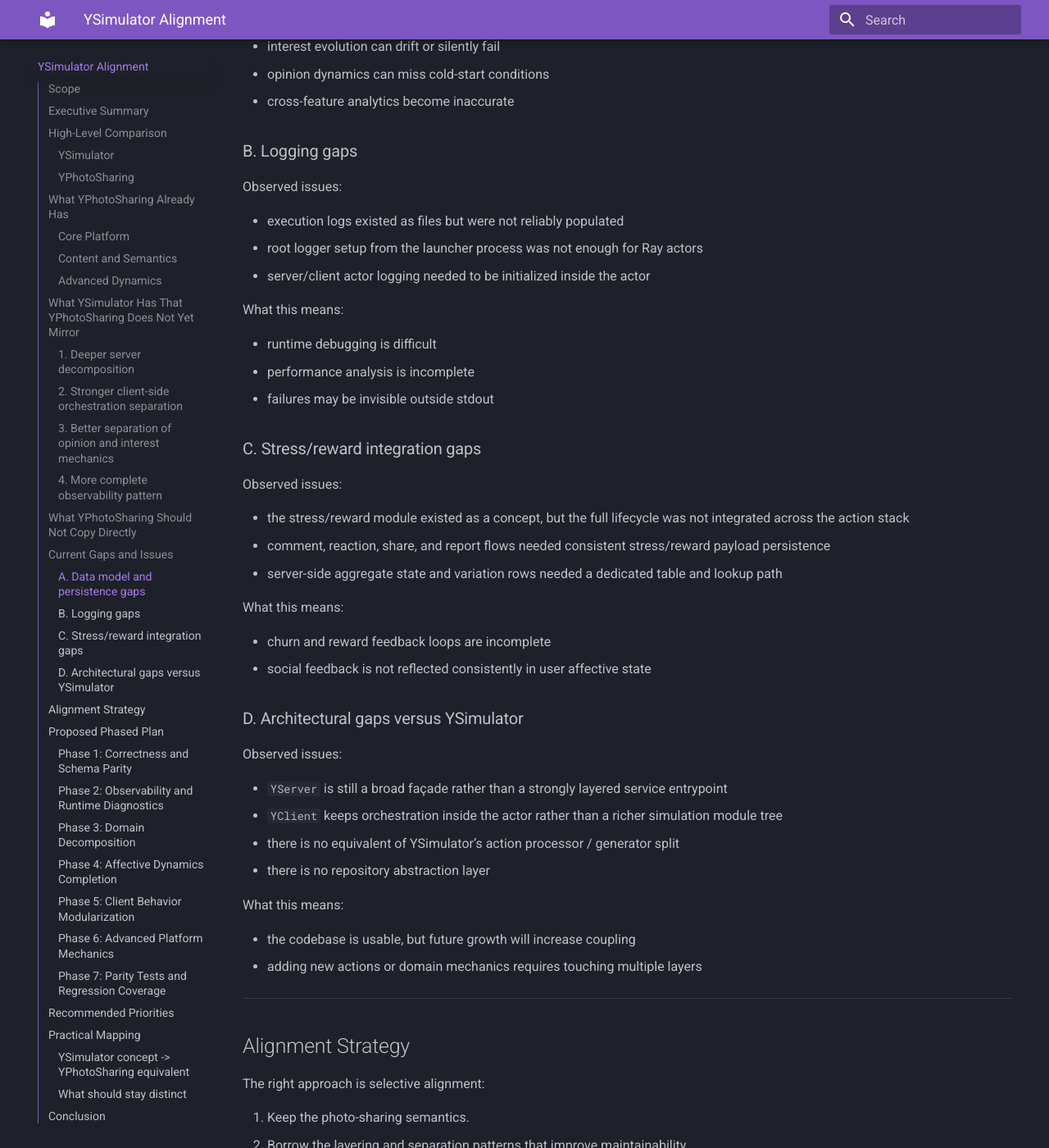
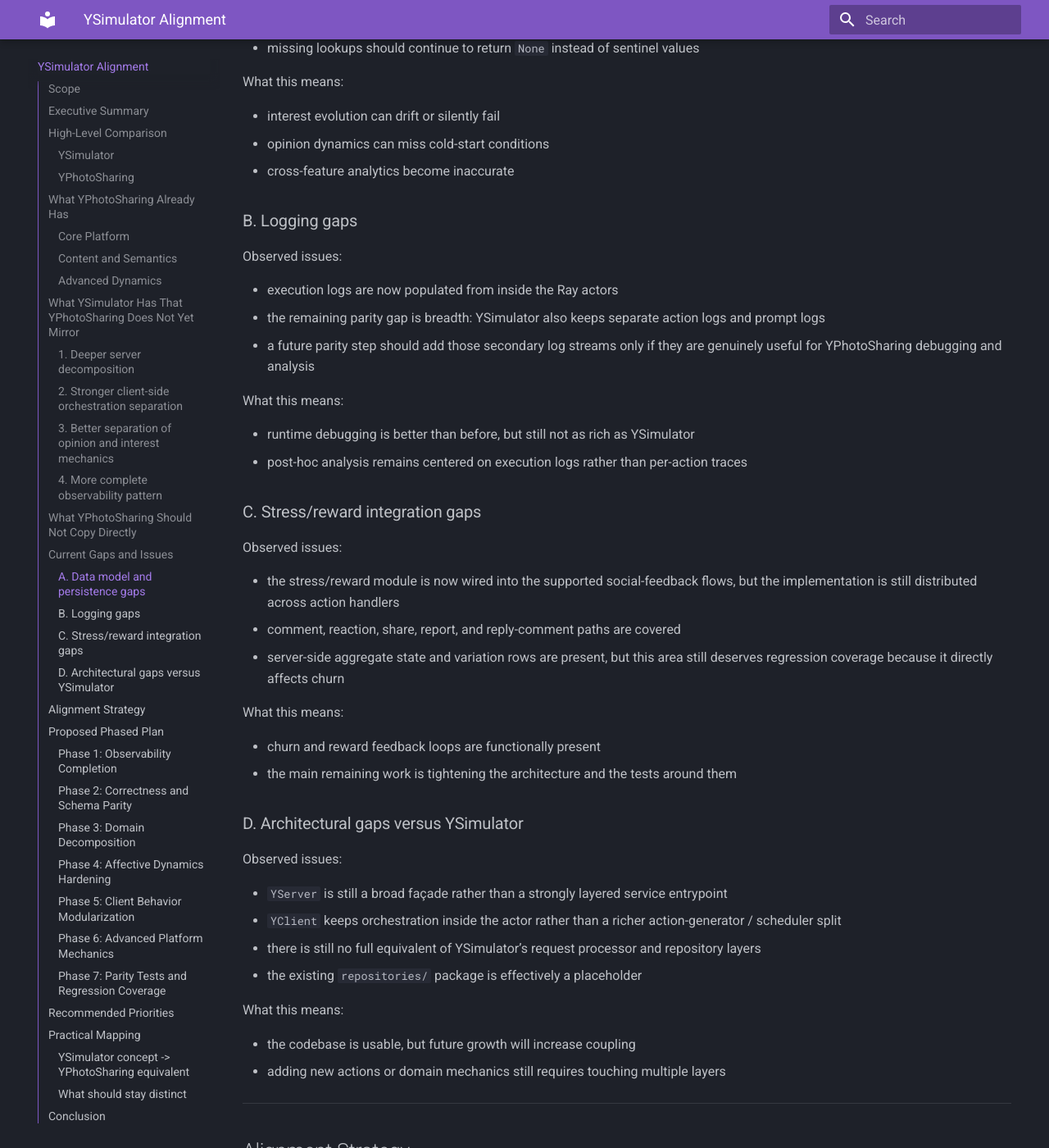
Before and after one commit to YSocialTwin/YPhotoSharing, an MkDocs documentation site: the page built from docs/ysimulator_alignment.md, in a window 1280 px wide and 1400 px high, scrolled down 6581 px. Shown: the whole window at 82% size. Built offline with MkDocs 1.6.1 and Material for MkDocs 9.7.7, drawn with Linux system fonts in a browser that asks for light colours; some of the changed text lies outside the part shown.

Commit message:
phase 5 modularization and alignment docs

```diff
--- a/docs/ysimulator_alignment.md
+++ b/docs/ysimulator_alignment.md
@@ -32,17 +32,18 @@
 - feed/recommendation services
 - interests, opinions, moderation, virality, analytics, and media generation
 
-However, compared with `YSimulator`, the current project is still much less
-modular and has a number of incomplete or inconsistent facilities:
+However, compared with `YSimulator`, the current project is still less
+modular and has a few intentionally open refactoring seams:
 
 - the server layer still acts as a large façade over the DB middleware
-- several DB helpers are inconsistent with the ORM schema or are partially
-  stubbed
-- logging exists but needed actor-side wiring to actually emit records
-- the advanced stress/reward mechanic was not yet integrated across the
-  relevant action paths
-- topic propagation exists conceptually, but photo-topic persistence and topic
-  lookup needed cleanup
+- several DB helpers are still concentrated in `db_middleware.py` instead of
+  being split into repository-style components
+- logging now emits structured execution, action, and prompt records from the
+  Ray actors
+- the advanced stress/reward mechanic is integrated across the supported
+  social-feedback paths, but it remains more distributed than in YSimulator
+- topic propagation is now persisted, but the surrounding service structure is
+  still less layered than YSimulator's
 - some YSimulator facilities were translated conceptually, while others were
   intentionally not ported because they are microblogging-specific
 
@@ -191,12 +192,16 @@
 - server persists aggregate and variation rows
 - client and server both agree on the temporal model
 
-`YPhotoSharing` had the concepts, but the glue code was incomplete and needed
-alignment:
+`YPhotoSharing` now mirrors the core of that behavior for photo-centric
+interactions, but some differences remain:
 
-- photo topics were not always persisted
-- topic identifiers and topic names were mixed
-- stress/reward existed conceptually but not uniformly across actions
+- photo topics must stay a first-class link at creation time and when photos
+  are used in comments, reactions, replies, and shares
+- topic identifiers and topic names must not drift apart in future code paths
+- stress/reward is present, but it is still implemented as a set of action
+  hooks rather than a dedicated policy layer
+- some YSimulator action families do not have an Instagram-like equivalent, so
+  parity should be judged only on the supported photo-sharing paths
 
 ### 4. More complete observability pattern
 
@@ -204,12 +209,12 @@
 
 - actor logs
 - action logs
+- prompt logs
 - request logs
-- LLM usage logs
 - structured records
 
-`YPhotoSharing` had the logging helpers, but the logs were not reliably written
-from the actor processes until the actor-side setup was corrected.
+`YPhotoSharing` now emits structured execution logs from the actors and can
+also emit optional action and prompt logs when enabled.
 
 ---
 
@@ -243,10 +248,13 @@
 
 Observed issues:
 
-- `photo_topics` needed reliable population at photo creation time
-- topic IDs and topic names were mixed in some code paths
-- some database helper methods were still inconsistent with the ORM schema
-- some helpers returned placeholder values instead of `None` for missing data
+- `photo_topics` must stay populated at photo creation time and remain available
+  when the photo is later commented on, reacted to, shared, or replied to
+- topic IDs and topic names should remain stable and not drift apart in future
+  call paths
+- a few helpers still live inside `db_middleware.py` where YSimulator would use
+  a repository-style split
+- missing lookups should continue to return `None` instead of sentinel values
 
 What this means:
 
@@ -258,31 +266,33 @@
 
 Observed issues:
 
-- execution logs existed as files but were not reliably populated
-- root logger setup from the launcher process was not enough for Ray actors
-- server/client actor logging needed to be initialized inside the actor
+- execution logs are now populated from inside the Ray actors
+- the remaining parity gap is breadth: YSimulator also keeps separate action
+  logs and prompt logs
+- a future parity step should add those secondary log streams only if they are
+  genuinely useful for YPhotoSharing debugging and analysis
 
 What this means:
 
-- runtime debugging is difficult
-- performance analysis is incomplete
-- failures may be invisible outside stdout
+- runtime debugging is better than before, but still not as rich as YSimulator
+- post-hoc analysis remains centered on execution logs rather than per-action
+  traces
 
 ### C. Stress/reward integration gaps
 
 Observed issues:
 
-- the stress/reward module existed as a concept, but the full lifecycle was not
-  integrated across the action stack
-- comment, reaction, share, and report flows needed consistent stress/reward
-  payload persistence
-- server-side aggregate state and variation rows needed a dedicated table and
-  lookup path
+- the stress/reward module is now wired into the supported social-feedback
+  flows, but the implementation is still distributed across action handlers
+- comment, reaction, share, report, and reply-comment paths are covered
+- server-side aggregate state and variation rows are present, but this area
+  still deserves regression coverage because it directly affects churn
 
 What this means:
 
-- churn and reward feedback loops are incomplete
-- social feedback is not reflected consistently in user affective state
+- churn and reward feedback loops are functionally present
+- the main remaining work is tightening the architecture and the tests around
+  them
 
 ### D. Architectural gaps versus YSimulator
 
@@ -290,15 +300,17 @@
 
 - `YServer` is still a broad façade rather than a strongly layered service
   entrypoint
-- `YClient` keeps orchestration inside the actor rather than a richer simulation
-  module tree
-- there is no equivalent of YSimulator’s action processor / generator split
-- there is no repository abstraction layer
+- `YClient` keeps orchestration inside the actor rather than a richer
+  action-generator / scheduler split
+- there is still no full equivalent of YSimulator’s request processor and
+  repository layers
+- the existing `repositories/` package is effectively a placeholder
 
 What this means:
 
 - the codebase is usable, but future growth will increase coupling
-- adding new actions or domain mechanics requires touching multiple layers
+- adding new actions or domain mechanics still requires touching multiple
+  layers
 
 ---
 
@@ -322,9 +334,29 @@
 
 ## Proposed Phased Plan
 
-### Phase 1: Correctness and Schema Parity
+### Phase 1: Observability Completion
 
-Goal: make the current implementation internally consistent.
+Goal: decide whether YPhotoSharing should add YSimulator-like secondary logs.
+
+Status: implemented.
+
+Tasks:
+
+- keep the current structured execution logs and gzip rotation
+- add a dedicated action log stream only if per-round action tracing is useful
+- add a dedicated prompt log stream only if prompt auditing materially helps
+- document the exact filename and record structure for the logs that remain
+
+Success criteria:
+
+- execution logs remain populated from inside the Ray actors
+- any added secondary log streams serve a concrete photo-sharing need
+
+### Phase 2: Correctness and Schema Parity
+
+Goal: keep the data model internally consistent.
+
+Status: implemented.
 
 Tasks:
 
@@ -341,26 +373,13 @@
 - comments, reactions, and shares can recover topics from the photo
 - opinion dynamics do not confuse missing data with neutral state
 
-### Phase 2: Observability and Runtime Diagnostics
-
-Goal: make the simulation traceable.
-
-Tasks:
-
-- keep actor-side logging initialization in the Ray actors
-- ensure client and server logs emit structured records
-- preserve log rotation and file naming conventions
-- add explicit logs around topic extraction, stress/reward persistence, and
-  opinion updates
-
-Success criteria:
-
-- `execution_client.log` and `execution_server.log` contain real runtime events
-- important interactions can be reconstructed from logs
-
 ### Phase 3: Domain Decomposition
 
 Goal: introduce YSimulator-style internal structure without changing semantics.
+
+Status: partially implemented. The current codebase already has a service
+layer and client-side orchestration split, but the repository split remains a
+future refactor rather than a hard requirement.
 
 Tasks:
 
@@ -369,6 +388,7 @@
 - extract action processing for photo, comment, reaction, share, report, and DM
 - isolate feed/recommendation policy concerns from DB writes
 - move reusable cross-cutting logic out of action helpers
+- consider a real repository layer if `db_middleware.py` keeps growing
 
 Possible target structure:
 
@@ -383,17 +403,20 @@
 - new actions can be added with less code duplication
 - server logic becomes easier to test in isolation
 
-### Phase 4: Affective Dynamics Completion
+### Phase 4: Affective Dynamics Hardening
 
-Goal: finish stress/reward behavior and make it consistent.
+Goal: keep stress/reward and opinion behavior correct under refactor.
+
+Status: implemented.
 
 Tasks:
 
 - preserve YSimulator-style stress/reward configuration
-- compute deltas for reactions, comments, shares, and reports
+- compute deltas for reactions, comments, shares, reports, and reply comments
 - persist variation rows and aggregate state on the server
 - make churn decisions depend on the current stress/reward state
-- unify comment, reply, and reaction pathways
+- keep bounded-confidence and Likert-style opinion updates in sync with the
+  persisted path tables
 
 Success criteria:
 
@@ -402,7 +425,9 @@
 
 ### Phase 5: Client Behavior Modularization
 
-Goal: move toward YSimulator’s client organization.
+Goal: move toward YSimulator’s client organization where it helps.
+
+Status: implemented.
 
 Tasks:
 
@@ -419,6 +444,8 @@
 ### Phase 6: Advanced Platform Mechanics
 
 Goal: deepen the Instagram-like differentiation.
+
+Status: intentionally deferred unless new product requirements need it.
 
 Tasks:
 
@@ -437,11 +464,14 @@
 
 Goal: lock in behavior before deeper refactors.
 
+Status: implemented.
+
 Tasks:
 
 - add integration tests for photo topic propagation
 - add tests for stress/reward persistence and aggregation
 - add tests for actor-side logging output
+- add tests for any new action/prompt log streams
 - add tests for direct comment/reaction/share/report interest updates
 - add regression tests for null vs neutral opinion handling
 
@@ -457,11 +487,11 @@
 If implementation capacity is limited, the order should be:
 
 1. Correctness and schema parity
-2. Logging and observability
-3. Stress/reward completion
-4. Server/client decomposition
-5. Additional Instagram-native depth
-6. Regression testing
+2. Server/client decomposition
+3. Stress/reward and opinion hardening
+4. Optional extra logging streams
+5. Regression testing
+6. Additional Instagram-native depth
 
 That ordering minimizes the risk of building new features on top of unstable
 foundations.
```
Also changed, not shown: 1 other file.
